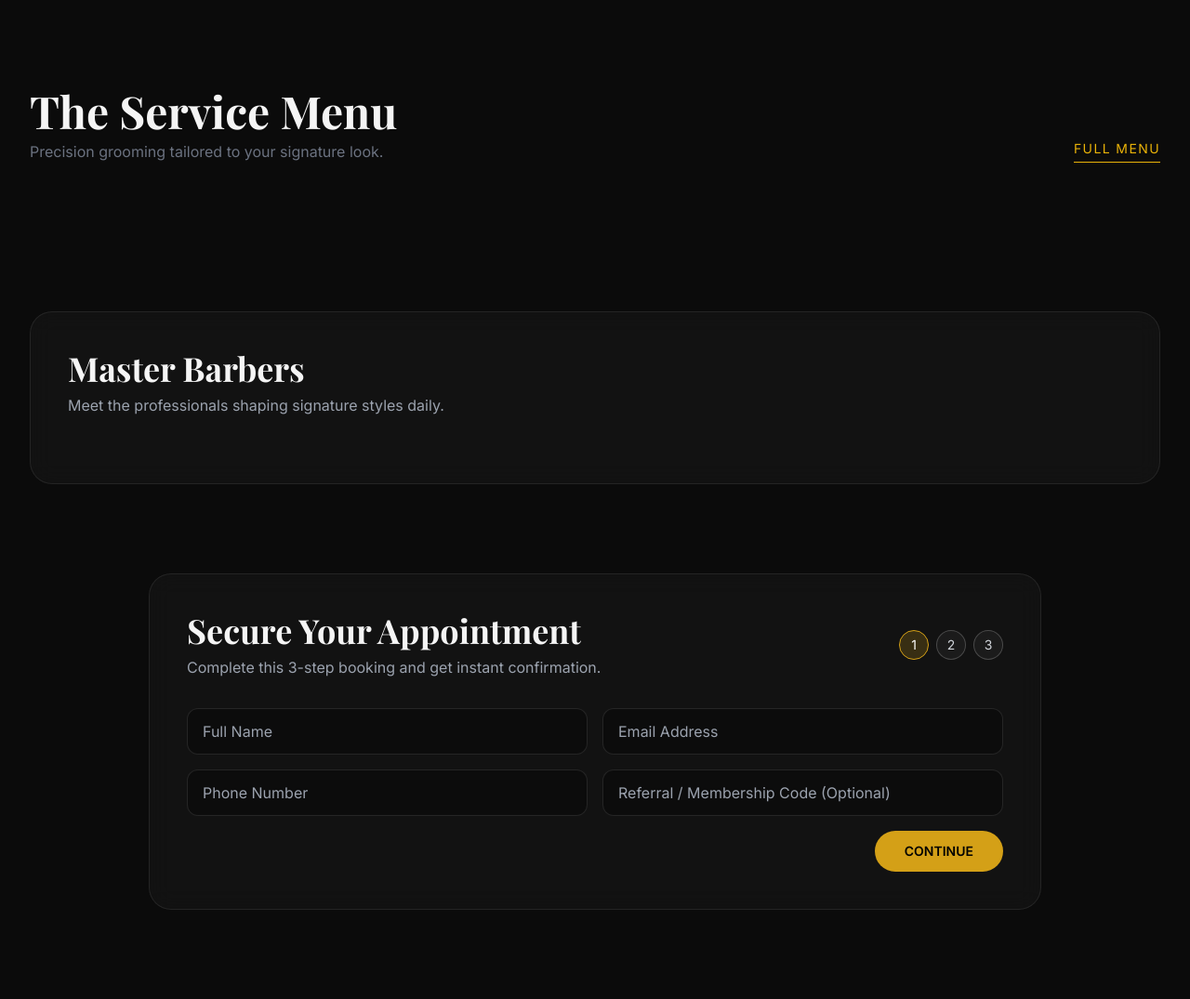
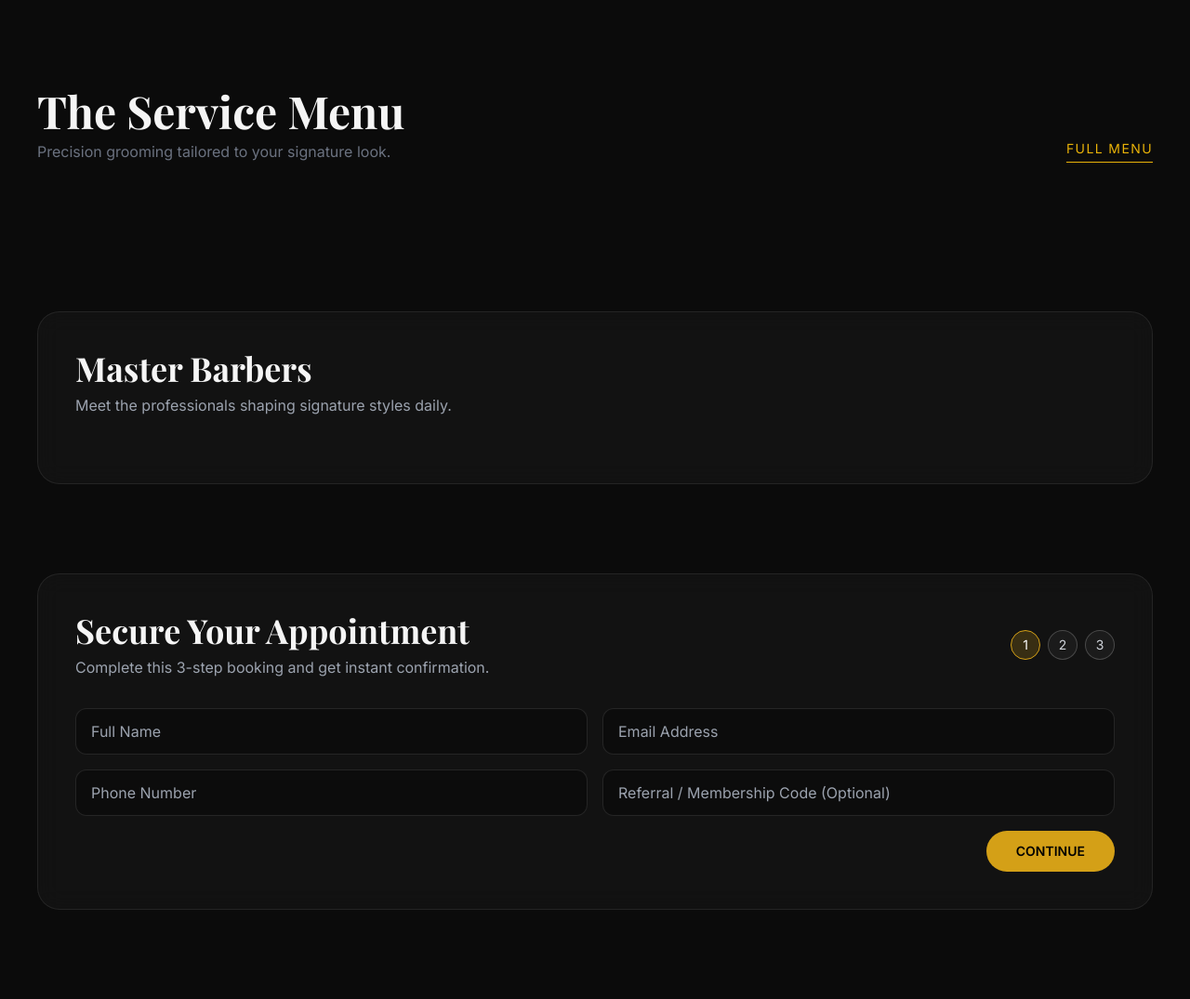
Before and after one commit to Sireshiwani/excel-cleaner, a Flask app: page / in a window 1280 px wide. Shown: the part 801-1876 px from the top of the page at 93% size. Run offline with Flask 3, Linux system fonts and the light colour scheme; data that the repository does not hold is empty; some libraries are stand-ins or nearby versions; some web fonts are replaced.

Commit message:
Remove hero barber media and edge gutters on homepage
Co-authored-by: Sireshiwani <Sireshiwani@users.noreply.github.com>

```diff
--- a/barbershop/static/style.css
+++ b/barbershop/static/style.css
@@ -6,11 +6,15 @@
   --glass: rgba(255, 255, 255, 0.03);
 }
 
+html,
 body {
+  margin: 0;
+  padding: 0;
   background-color: var(--dark);
   color: #f5f5f5;
   font-family: 'Inter', sans-serif;
   scroll-behavior: smooth;
+  overflow-x: hidden;
 }
 
 h1,
--- a/barbershop/templates/landing.html
+++ b/barbershop/templates/landing.html
@@ -8,7 +8,7 @@
     <link rel="stylesheet" href="{{ url_for('static', filename='style.css') }}" />
 </head>
 <body>
-    <nav class="fixed w-full z-50 px-8 py-6 flex justify-between items-center bg-gradient-to-b from-black/80 to-transparent">
+    <nav class="fixed w-full z-50 px-4 md:px-8 py-6 flex justify-between items-center bg-gradient-to-b from-black/80 to-transparent">
         <a href="#top" class="text-2xl font-bold tracking-tighter text-gold-gradient uppercase">Fine Cuts</a>
         <div class="hidden md:flex space-x-8 text-sm uppercase tracking-widest font-light">
             <a href="#services" class="hover:text-yellow-500 transition">Services</a>
@@ -18,10 +18,7 @@
         <a href="#booking" class="bg-[#D4A017] text-black px-6 py-2 rounded-full font-bold text-xs uppercase tracking-tighter hover:scale-105 transition">Book Now</a>
     </nav>
 
-    <header id="top" class="relative h-screen flex items-center justify-center overflow-hidden">
-        <video autoplay muted loop playsinline class="absolute w-auto min-w-full min-h-full max-w-none grayscale opacity-40">
-            <source src="https://videos.pexels.com/video-files/3998510/3998510-hd_1920_1080_25fps.mp4" type="video/mp4" />
-        </video>
+    <header id="top" class="relative h-screen flex items-center justify-center overflow-hidden bg-[radial-gradient(circle_at_top,rgba(212,160,23,0.15),transparent_45%),linear-gradient(180deg,#0b0b0b,#111111)]">
 
         <div class="relative z-10 text-center px-4 max-w-4xl">
             <span class="text-yellow-500 uppercase tracking-[0.5em] text-xs mb-4 block">Elevate Your Presence</span>
@@ -34,7 +31,7 @@
         </div>
     </header>
 
-    <section id="services" class="py-24 px-8 max-w-7xl mx-auto">
+    <section id="services" class="w-full py-24 px-4 md:px-10">
         <div class="flex justify-between items-end mb-16 gap-6 flex-wrap">
             <div>
                 <h2 class="text-4xl md:text-5xl mb-2">The Service Menu</h2>
@@ -43,17 +40,9 @@
             <a href="#booking" class="text-yellow-500 border-b border-yellow-500 pb-1 text-sm tracking-widest uppercase">Full Menu</a>
         </div>
 
-        {% set card_images = [
-            'https://images.unsplash.com/photo-1621605815971-fbc98d665033?auto=format&fit=crop&w=1200&q=80',
-            'https://images.unsplash.com/photo-1622296089863-eb7fc530daa8?auto=format&fit=crop&w=1200&q=80',
-            'https://images.unsplash.com/photo-1517832606299-7ae9b720a186?auto=format&fit=crop&w=1200&q=80'
-        ] %}
         <div class="grid grid-cols-1 md:grid-cols-3 gap-8">
             {% for service in services[:3] %}
             <div class="glass-card p-8 group">
-                <div class="overflow-hidden rounded-xl mb-6 h-48">
-                    <img src="{{ card_images[loop.index0 % card_images|length] }}" alt="{{ service.name }}" class="w-full h-full object-cover group-hover:scale-110 transition duration-500" />
-                </div>
                 <h3 class="text-2xl mb-2">{{ service.name }}</h3>
                 <p class="text-gray-400 text-sm font-light mb-6 leading-relaxed">{{ service.description or 'A seamless premium grooming treatment with attention to detail and a refined finish.' }}</p>
                 <div class="flex justify-between items-center">
@@ -65,7 +54,7 @@
         </div>
     </section>
 
-    <section id="team" class="px-8 pb-24 max-w-7xl mx-auto">
+    <section id="team" class="w-full px-4 md:px-10 pb-24">
         <div class="glass-card p-10">
             <h2 class="text-3xl md:text-4xl mb-2">Master Barbers</h2>
             <p class="text-gray-400 mb-8">Meet the professionals shaping signature styles daily.</p>
@@ -81,7 +70,7 @@
         </div>
     </section>
 
-    <section id="booking" class="px-8 pb-24 max-w-5xl mx-auto">
+    <section id="booking" class="w-full px-4 md:px-10 pb-24">
         <div class="glass-card p-10">
             <div class="flex items-center justify-between gap-4 flex-wrap mb-8">
                 <div>
```
